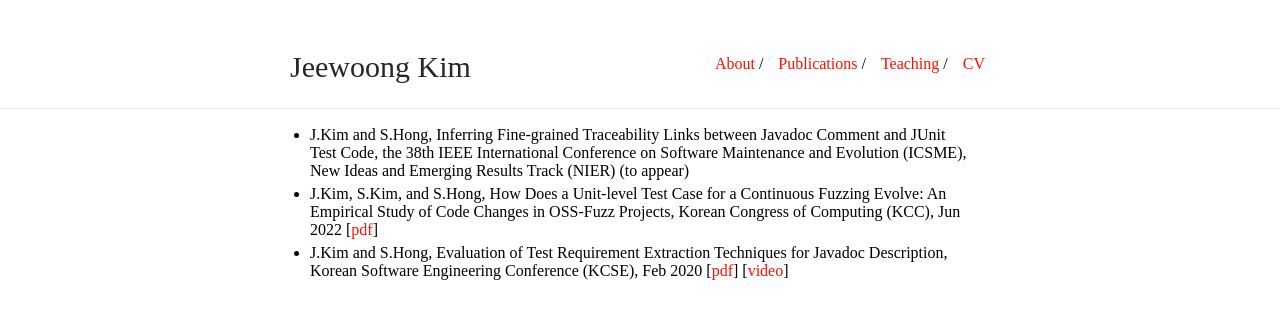
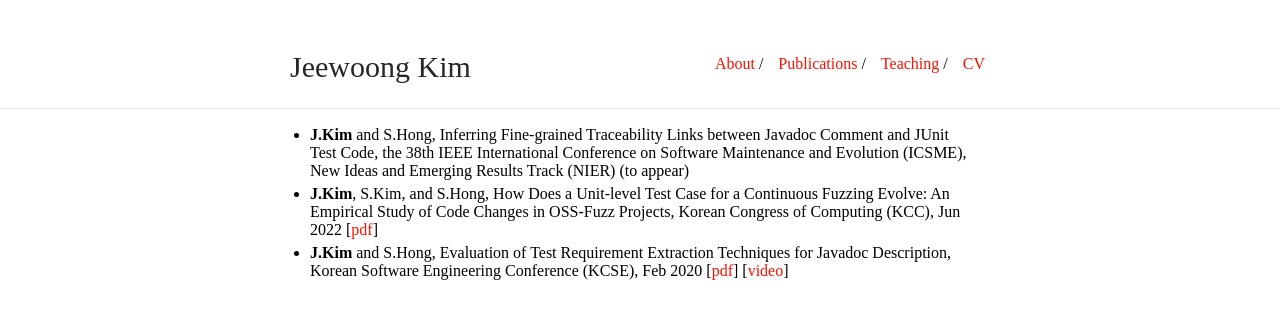
Before and after one commit to JeewoongKim/jeewoongkim.github.io, a Jekyll site: the page built from publications.md, in a window 1280 px wide. Shown: the top 319 px of the page. Built offline with Jekyll 4.4.1, drawn with Linux system fonts in a browser that asks for light colours; our own code applies the rules of GitHub Pages for plain Markdown files.

Commit message:
Bold my name

```diff
--- a/publications.md
+++ b/publications.md
@@ -1,3 +1,3 @@
-- J.Kim and S.Hong, Inferring Fine-grained Traceability Links between Javadoc Comment and JUnit Test Code, the 38th IEEE International Conference on Software Maintenance and Evolution (ICSME), New Ideas and Emerging Results Track (NIER) (to appear)
-- J.Kim, S.Kim, and S.Hong, How Does a Unit-level Test Case for a Continuous Fuzzing Evolve: An Empirical Study of Code Changes in OSS-Fuzz Projects, Korean Congress of Computing (KCC), Jun 2022 \[[pdf](/pubs/kcc22_oss-fuzz-change.pdf)\]
-- J.Kim and S.Hong, Evaluation of Test Requirement Extraction Techniques for Javadoc Description, Korean Software Engineering Conference (KCSE), Feb 2020 \[[pdf](/pubs/kcse20-javadoc.pdf)\] \[[video](https://www.youtube.com/watch?v=gjiPzHg5Ohw)\]
+- **J.Kim** and S.Hong, Inferring Fine-grained Traceability Links between Javadoc Comment and JUnit Test Code, the 38th IEEE International Conference on Software Maintenance and Evolution (ICSME), New Ideas and Emerging Results Track (NIER) (to appear)
+- **J.Kim**, S.Kim, and S.Hong, How Does a Unit-level Test Case for a Continuous Fuzzing Evolve: An Empirical Study of Code Changes in OSS-Fuzz Projects, Korean Congress of Computing (KCC), Jun 2022 \[[pdf](/pubs/kcc22_oss-fuzz-change.pdf)\]
+- **J.Kim** and S.Hong, Evaluation of Test Requirement Extraction Techniques for Javadoc Description, Korean Software Engineering Conference (KCSE), Feb 2020 \[[pdf](/pubs/kcse20-javadoc.pdf)\] \[[video](https://www.youtube.com/watch?v=gjiPzHg5Ohw)\]
```
